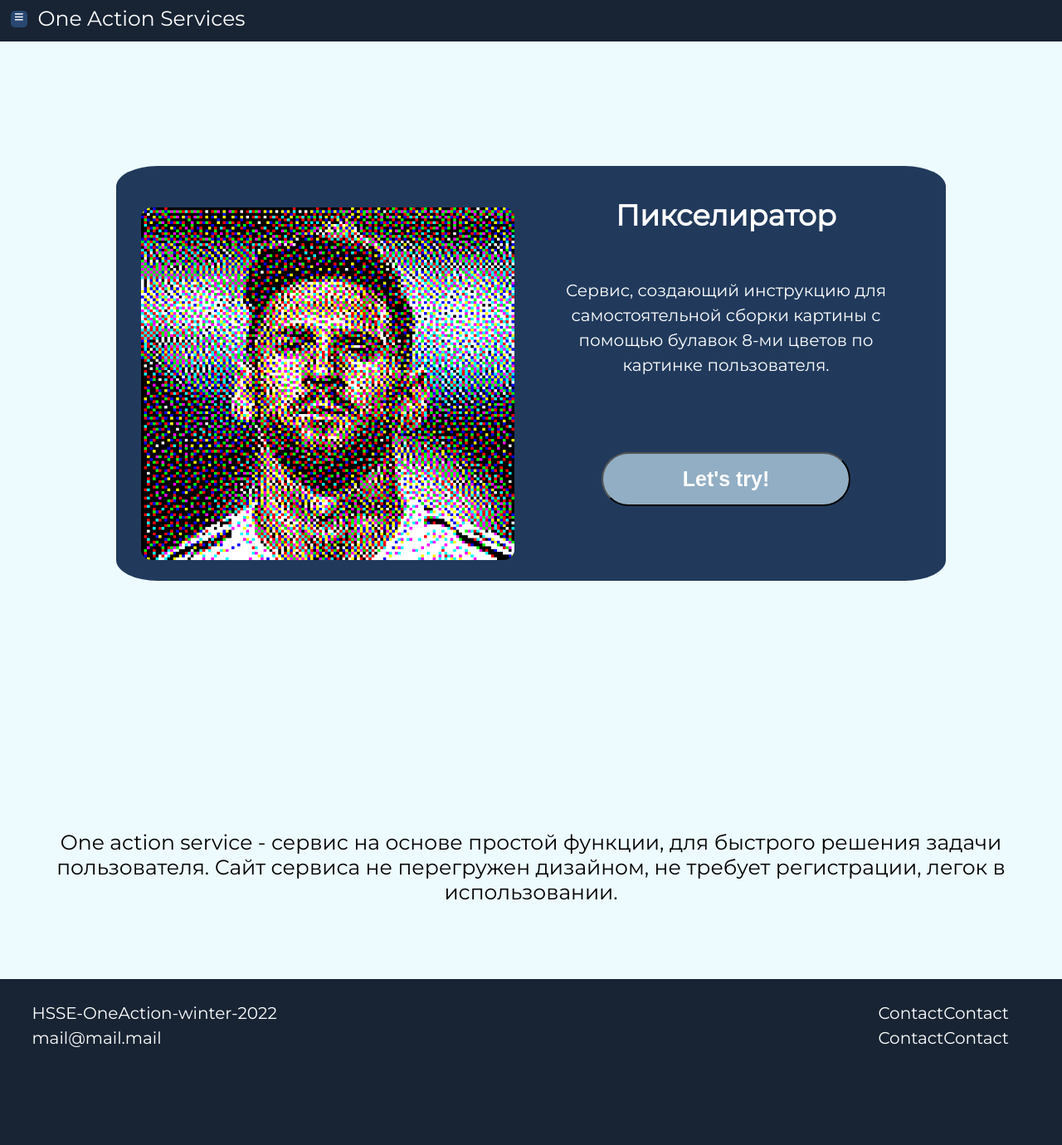
After one commit to ArsPro13/Project_One-actionService, a Flask app: page / in a window 1280 px wide. The commit adds this page. Shown: the whole page at 83% size. Run offline with Flask 2, Linux system fonts and the light colour scheme.

Commit message:
совмещение

```diff
--- a/Frontend/static/css/style.css
+++ b/static/css/style.css
@@ -181,7 +181,7 @@ footer {
   margin: 0;
   padding: 0;
   display:none;
-  font-size: 15px;
+  font-size: 14px;
 }
 
 .submenu > li {
@@ -222,3 +222,20 @@ footer {
 .more-symbol {
   font-size: 20px;
 }
+
+a {
+  text-decoration: none;
+  color: #fff;
+}
+
+input[type=submit] {
+  padding:11px 15px;
+  background:#213A5C;
+  width: 155px;
+  font-size: 14px;
+  border:0 none;
+  cursor:pointer;
+  -webkit-border-radius: 5px;
+  border-radius: 4px;
+  color: #fff;
+}
--- /dev/null
+++ b/templates/main_page.html
@@ -0,0 +1,94 @@
+<!DOCTYPE html>
+<html lang="en">
+<head>
+  <meta charset="UTF-8">
+  <meta http-equiv="X-UA-Compatible" content="IE=edge">
+  <meta name="viewport" content="width=device-width, initial-scale=1.0">
+  <title>One Action Services</title>
+  <link rel="stylesheet" href="static/css/style.css">
+  <link rel="preconnect" href="https://fonts.googleapis.com">
+  <link rel="preconnect" href="https://fonts.gstatic.com" crossorigin>
+  <link href="https://fonts.googleapis.com/css2?family=Montserrat&display=swap" rel="stylesheet">
+</head>
+
+<body>
+  <header>
+      <div class="HeaderDivContLeft">
+        <div class="menu-btn" style>
+          <div class="more-symbol">
+            ≡
+          </div>
+          <ul class="submenu">
+            <li class="q1"><a href="/pixelize">Пикселиратор</a></li>
+            <li class="q2"><a href="/coctails">Коктейли</a></li>
+            <li class="q3"><a href="/scan_text">Считывание текста</a></li>
+          </ul>
+        </div>
+      </div>
+      <div class="HeaderDivContLeft">
+        One Action Services
+      </div>
+  </header>
+
+  <div class="slider">
+    <div class="viewport">
+      <div id="slides" class="slides">
+        <div class="slide slide-type">
+          <img class="contLeft slider-img" src="static/img/image_1.png">
+          <div class="contLeft">
+            <br><h2>Пикселиратор</h2>
+            <br><br>
+            Сервис, создающий инструкцию для самостоятельной сборки картины с помощью булавок 8-ми цветов по картинке пользователя.
+            <form style="margin-top: 20%" action="/pixelize">
+              <button class="slider-btn"><h3 style="color: white;">Let's try!</h3></button>
+            </form>
+          </div>
+        </div>
+
+        <div class="slide slide-type">
+          <img class="contLeft slider-img" src="static/img/image_2.PNG">
+          <div class="contLeft">
+            <br><h2>Генерация коктейлей</h2>
+            <br><br>
+            Хотите попробовать что-то новое? Наш сервис позволяет сгенерировать рецепт коктейля специално для Вас
+            <div style="margin-top: 20%">
+              <form style="margin-top: 20%" action="/coctails">
+                <button class="slider-btn"><h3 style="color: white;">Let's try!</h3></button>
+              </form>
+            </div>
+          </div>
+        </div>
+
+        <div class="slide slide-type">
+          <img class="contLeft slider-img" src="static/img/image_3.PNG">
+          <div class="contLeft">
+            <br><h2>Считывание текста</h2>
+            <br><br>
+            Данный сервис позволяет считать текст с загруженной пользователем картинки
+            <div style="margin-top: 20%">
+              <form style="margin-top: 20%" action="/scan_text">
+                <button class="slider-btn"><h3 style="color: white;">Let's try!</h3></button>
+              </form>
+            </div>
+          </div>
+        </div>
+      </div>
+    </div>
+  </div>
+  <div class="textUnderSlider">
+    One action service - сервис на основе простой функции,  для быстрого решения задачи пользователя. Сайт сервиса не перегружен дизайном, не требует регистрации,  легок в использовании. <br><br><br><br>
+   </div>
+  <footer>
+    <br>
+    <div class="footerDivContLeft">
+      HSSE-OneAction-winter-2022 <br><br>
+      mail@mail.mail
+    </div>
+    <div class="footerDivContRight">
+      ContactContact <br><br>
+      ContactContact
+    </div>
+  </footer>
+  <script src="static/js/main.js"></script>
+</body>
+</html>
--- a/__wrapweb__/wrapweb.py
+++ b/wrapweb.py
@@ -9,17 +9,20 @@ from werkzeug.utils import secure_filename
 from flask import send_from_directory
 
 CURRENT_PATH = os.getcwd()
-UPPER_PATH = os.path.dirname(os.getcwd())
 
 
 def toweb(function, url_site: str, parameters: dict):
     app = Flask(__name__)
-    UPLOAD_FOLDER = f"{UPPER_PATH}/__wrapweb__/{url_site}_tmp_files"
+    UPLOAD_FOLDER = f"{CURRENT_PATH}/__wrapweb__/{url_site}_tmp_files"
     if not os.path.isdir(UPLOAD_FOLDER):
         os.mkdir(UPLOAD_FOLDER)
     app.config['UPLOAD_FOLDER'] = UPLOAD_FOLDER
     SECRET_KEY = os.urandom(32)
     app.config['SECRET_KEY'] = SECRET_KEY
+
+    @app.route('/')
+    def start_page():
+        return render_template('main_page.html')
 
     @app.route('/download/<path:filename>')
     def downloading(filename):
@@ -88,4 +91,8 @@ def route_url(now_path: str):
                     wrapweb(url, name_func_file, parameters)
 
 
-route_url(UPPER_PATH)
+print('!', CURRENT_PATH)
+
+
+
+route_url(CURRENT_PATH)
```
Also changed, not shown: Frontend/main_page.html (deleted, +0 -96 lines), __wrapweb__/templates/index.html (deleted, +0 -27 lines), templates/index.html (added, +72 -0 lines), Frontend/static/img/image_1.jpeg (deleted), Frontend/static/img/image_2.png (deleted), Frontend/static/img/image_3.jpg (deleted), __wrapweb__/pixelize_tmp_files/brawl.jpeg (added), __wrapweb__/pixelize_tmp_files/brawls.jpeg (added), __wrapweb__/pixelize_tmp_files/output.png (added), static/img/image_1.png (added), static/img/image_2.PNG (added), static/img/image_3.PNG (added), static/js/main.js (renamed from Frontend/static/js/main.js), 4 other files.
